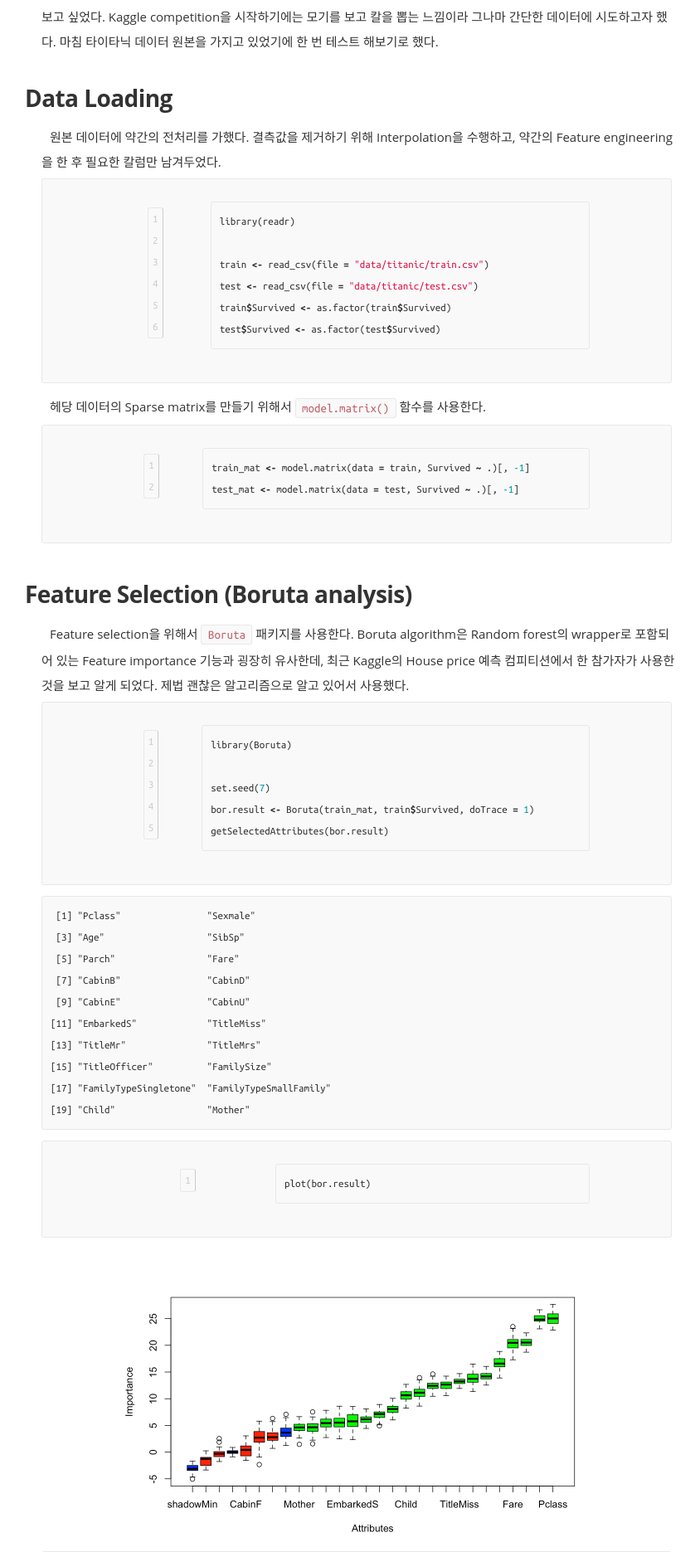
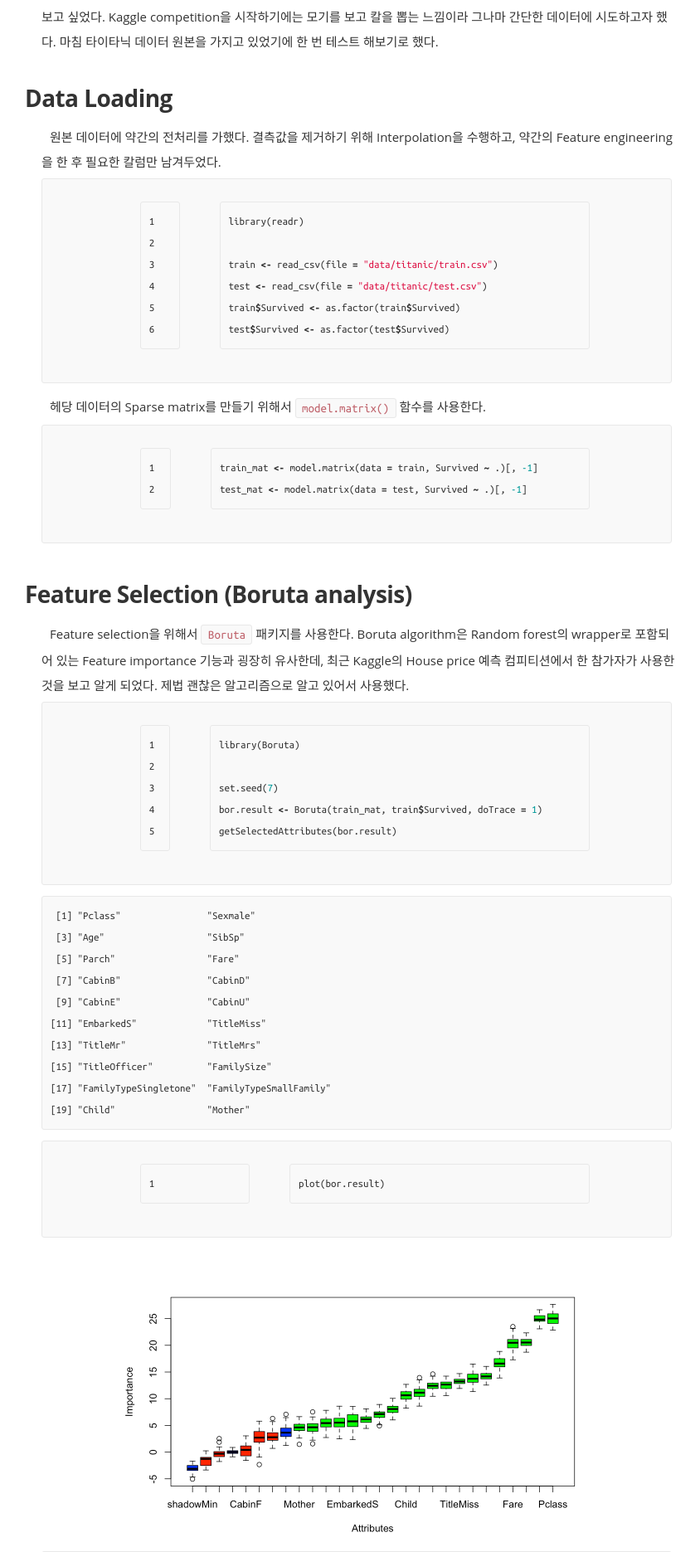
Before and after one commit to otzslayer/deprecated-blog, a Jekyll site: the page built from _posts/machine_learning/2016-12-31-stacked-generalization.md, in a window 1280 px wide. Shown: the part 1069-2940 px from the top of the page at 83% size, without its empty margins (220-1064 px from the left). Built offline with Jekyll 4.4.1, drawn with Linux system fonts in a browser that asks for light colours; nearby versions of some CDN libraries; some web fonts are replaced; library files that are not in the unit come from our copies.

Commit message:
New Post 161231

```diff
--- a/css/syntax.css
+++ b/css/syntax.css
@@ -63,4 +63,3 @@
 .highlight .lineno {-webkit-user-select: none;-moz-user-select: none; -o-user-select: none;}
 .lineno::-moz-selection {background-color: transparent;} /* Mozilla specific */
 .lineno::selection {background-color: transparent;} /* Other major browsers */
-.highlight .lineno { color: #ccc; display:inline-block; padding: 0 5px; border-right:1px solid #ccc; }
```
